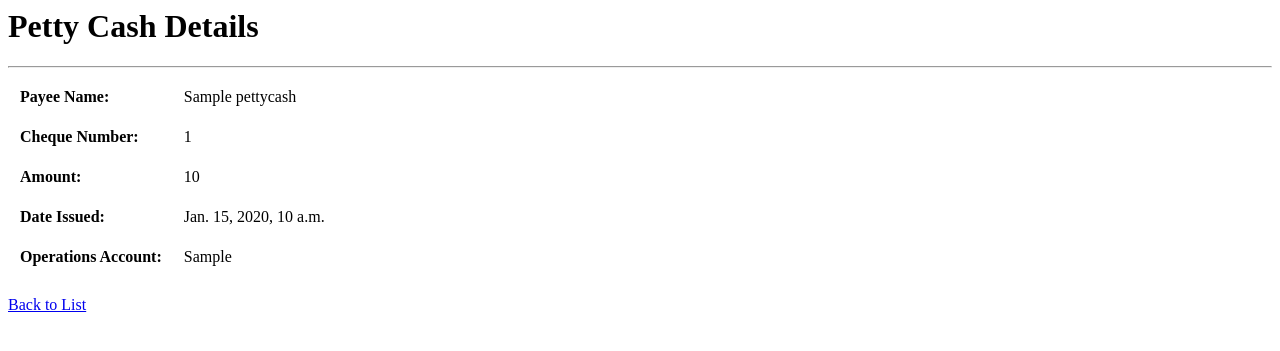
After one commit to BillMuriu/school_accounting_system, a Django app: template resource_manager/accounting/templates/accounting/pettycash_detail.html in a window 1280 px wide. The commit adds this page. Shown: the top 351 px of the page. Run offline with Django 3.2, Linux system fonts and the light colour scheme; the template is opened without the code that fills it: most values are stand-ins (such as "Sample title", 1, 10 or a date in 2020).

Commit message:
Pettycash_detail Functionality

```diff
--- /dev/null
+++ b/resource_manager/accounting/templates/accounting/pettycash_detail.html
@@ -0,0 +1,31 @@
+<h1>Petty Cash Details</h1>
+<style>
+    td {
+        padding: 10px;
+    }
+</style>
+  <hr>
+  <table>
+    <tr>
+      <td><strong>Payee Name:</strong></td>
+      <td>{{ pettycash.payee_name }}</td>
+    </tr>
+    <tr>
+      <td><strong>Cheque Number:</strong></td>
+      <td>{{ pettycash.cheque_number }}</td>
+    </tr>
+    <tr>
+      <td><strong>Amount:</strong></td>
+      <td>{{ pettycash.amount }}</td>
+    </tr>
+    <tr>
+      <td><strong>Date Issued:</strong></td>
+      <td>{{ pettycash.date_issued }}</td>
+    </tr>
+    <tr>
+      <td><strong>Operations Account:</strong></td>
+      <td>{{ pettycash.operations_account }}</td>
+    </tr>
+  </table>
+  <br>
+  <a href="{% url 'pettycash_list' %}">Back to List</a>
--- a/resource_manager/accounting/templates/accounting/pettycash_list.html
+++ b/resource_manager/accounting/templates/accounting/pettycash_list.html
@@ -25,6 +25,7 @@
           <td>{{ transaction.amount }}</td>
           <td>{{ transaction.date_issued }}</td>
           <td>{{ transaction.operations_account }}</td>
+          <td><a href="{% url 'pettycash_detail' transaction.pk %}">Details</a></td>
         </tr>
       {% endfor %}
     </tbody>
--- a/resource_manager/accounting/urls.py
+++ b/resource_manager/accounting/urls.py
@@ -17,5 +17,7 @@ urlpatterns = [
 
     #PettyCash
     path('pettycash/', pettycash_list, name='pettycash_list'),
+    path('pettycash/<int:pk>/', pettycash_detail, name='pettycash_detail'),
+
 
 ]
```
Also changed, not shown: resource_manager/accounting/views.py (+7 -0 lines).
